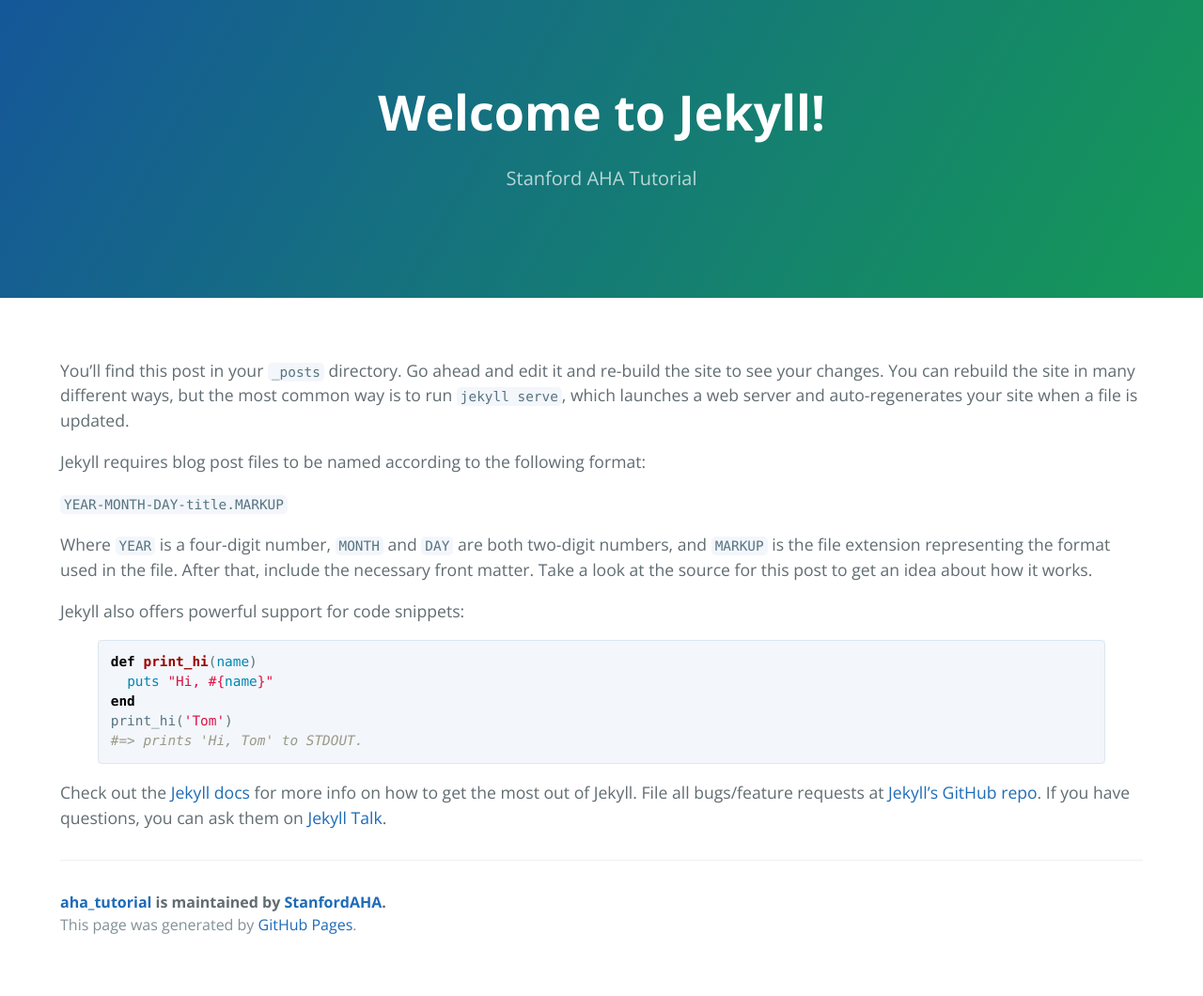
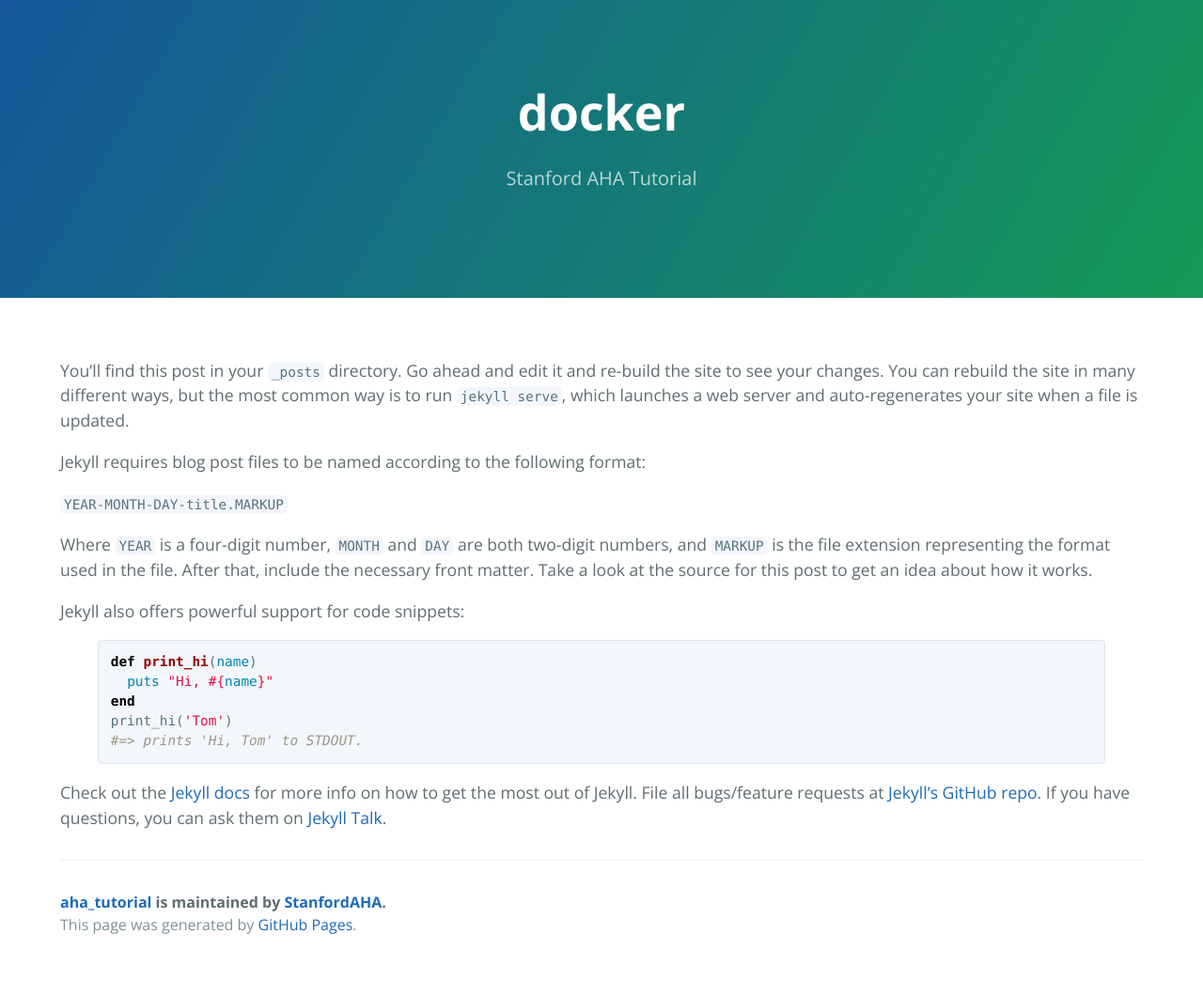
Before and after one commit to StanfordAHA/aha_tutorial, a Jekyll site: the page built from posts/docker.md, in a window 1280 px wide. Shown: the whole page at 94% size. Built offline with Jekyll 4.4.1, drawn with Linux system fonts in a browser that asks for light colours.

Commit message:
change title

```diff
--- a/posts/docker.md
+++ b/posts/docker.md
@@ -1,6 +1,6 @@
 ---
 layout: post
-title:  "Welcome to Jekyll!"
+title:  docker
 categories: docker
 ---
 You’ll find this post in your `_posts` directory. Go ahead and edit it and re-build the site to see your changes. You can rebuild the site in many different ways, but the most common way is to run `jekyll serve`, which launches a web server and auto-regenerates your site when a file is updated.
```
